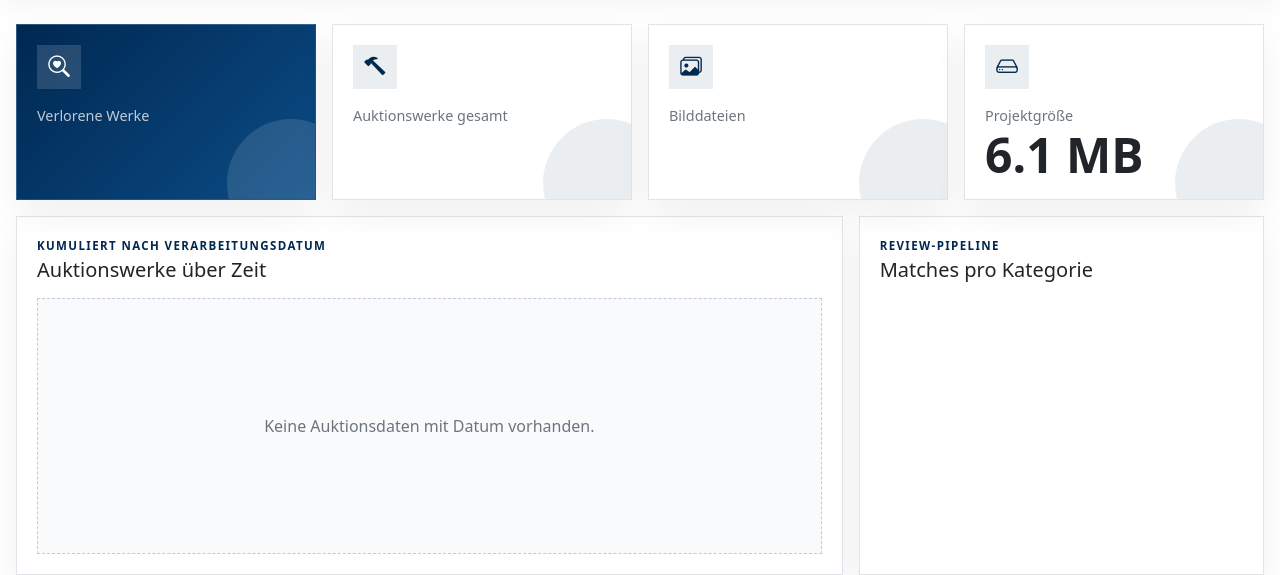
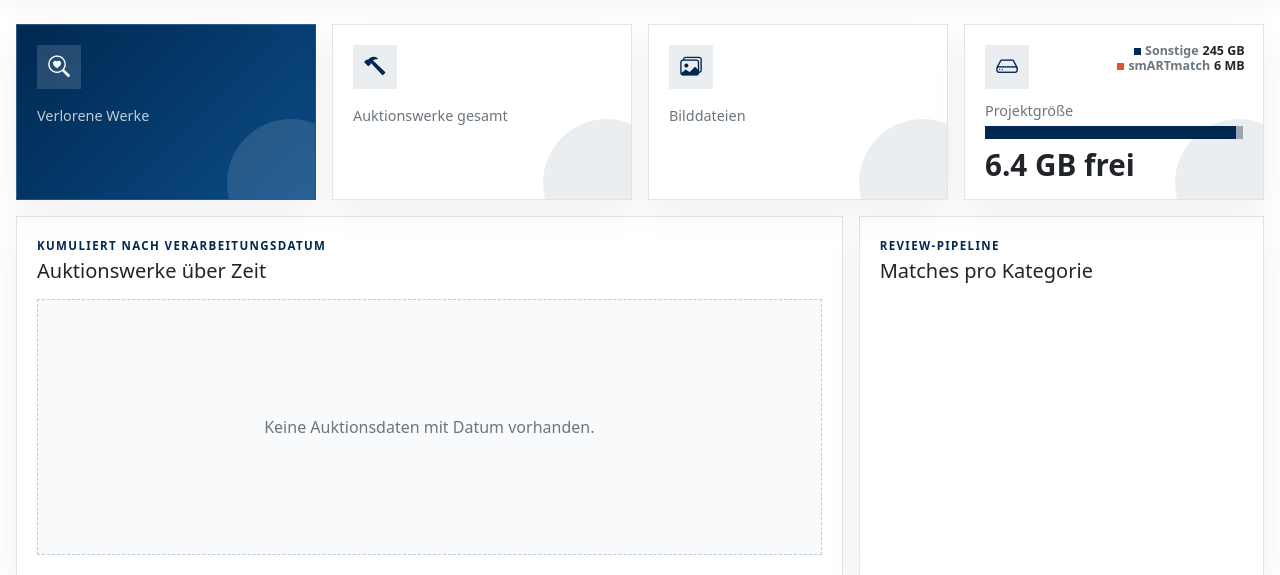
Before and after one commit to HPI-Information-Systems/smARTmatch, a Flask app: template frontend/templates/stats.html in a window 1280 px wide. Shown: the part 59-634 px from the top of the page. Run offline with Flask 3, Linux system fonts and the light colour scheme; the template is opened without the code that fills it, so the values that code supplies are empty; some libraries are stand-ins or nearby versions.

Commit message:
feat(frontend): show disk space on the stats page
Operators can see project, other, and free space, and get a warning when free space falls below ten percent of the project size.

```diff
--- a/frontend/static/frontend.css
+++ b/frontend/static/frontend.css
@@ -1757,6 +1757,111 @@ button,
   white-space: nowrap;
 }
 
+.stats-kpi-disk .stats-kpi-icon {
+  margin-bottom: 0.7rem;
+}
+
+.stats-disk {
+  position: relative;
+  z-index: 1;
+  margin-top: 0.15rem;
+}
+
+.stats-kpi-disk .stats-disk-legend {
+  position: absolute;
+  top: 1.25rem;
+  right: 1.15rem;
+  z-index: 2;
+  display: grid;
+  justify-items: end;
+  gap: 0.16rem;
+  max-width: 58%;
+  margin: 0;
+  color: #6c757d;
+  font-size: 0.78rem;
+  font-weight: 700;
+  line-height: 1;
+}
+
+.stats-disk-legend span {
+  display: inline-flex;
+  align-items: center;
+  justify-content: flex-end;
+  gap: 0.25rem;
+  min-width: 0;
+  white-space: nowrap;
+}
+
+.stats-disk-legend strong {
+  color: #212529;
+  font-variant-numeric: tabular-nums;
+  font-weight: 800;
+}
+
+.stats-disk-swatch-project,
+.stats-disk-legend .stats-disk-swatch-project {
+  background: #e5532f;
+}
+
+.stats-disk-swatch-other,
+.stats-disk-legend .stats-disk-swatch-other {
+  background: #002851;
+}
+
+.stats-disk-swatch-free,
+.stats-disk-legend .stats-disk-swatch-free {
+  background: #9aa6b2;
+}
+
+.stats-disk-bar {
+  display: flex;
+  height: 0.45rem;
+  background: #d5dde6;
+}
+
+.stats-disk-legend i {
+  width: 0.45rem;
+  height: 0.45rem;
+  display: block;
+}
+
+.stats-disk-segment {
+  height: 100%;
+  flex-basis: 0;
+  min-width: 0;
+}
+
+.stats-disk-segment-project {
+  background: #e5532f;
+}
+
+.stats-disk-segment-other {
+  background: #002851;
+}
+
+.stats-disk-segment-free {
+  background: #9aa6b2;
+}
+
+.stats-disk-free {
+  margin: 0.7rem 0 0;
+  color: #212529;
+  font-size: 1.85rem;
+  font-weight: 800;
+  font-variant-numeric: tabular-nums;
+  line-height: 1;
+}
+
+.stats-disk-label {
+  margin: 0;
+  font-weight: 700;
+}
+
+.stats-disk-low .stats-disk-segment-free,
+.stats-disk-low .stats-disk-swatch-free {
+  background: #e74c3c;
+}
+
 .stats-chart-legend {
   display: flex;
   flex-wrap: wrap;
--- a/frontend/static/frontend.js
+++ b/frontend/static/frontend.js
@@ -258,6 +258,143 @@
     window.setTimeout(() => toast.remove(), 220);
   }
 
+  function showDiskSpaceToast(freeLabel) {
+    const container = document.querySelector(".system-toast-container");
+    if (!container || container.querySelector("[data-disk-space-toast]")) return;
+
+    const toast = document.createElement("div");
+    toast.className = "system-toast system-toast-error";
+    toast.dataset.diskSpaceToast = "1";
+    toast.setAttribute("role", "alert");
+    toast.innerHTML = `
+      <div class="system-toast-icon" aria-hidden="true"><i class="bi bi-hdd-fill"></i></div>
+      <div class="system-toast-content">
+        <strong class="system-toast-title">Speicherplatz knapp</strong>
+        <p class="system-toast-message">Nur noch ${freeLabel} Speicherplatz sind auf diesem Datenträger verfügbar. Bitte kontaktieren Sie den Administrator.</p>
+      </div>
+      <button class="system-toast-close" type="button" aria-label="Benachrichtigung schließen">×</button>
+      <div class="system-toast-progress" aria-hidden="true"></div>
+    `;
+    toast.querySelector(".system-toast-close").addEventListener("click", () => dismissSystemToast(toast));
+    container.appendChild(toast);
+    window.setTimeout(() => dismissSystemToast(toast), 10000);
+  }
+
+  function wholeDiskLabel(label) {
+    return String(label || "").replace(/[.,]\d+/, "");
+  }
+
+  function formatDiskBytes(byteCount) {
+    let size = Number(byteCount) || 0;
+    const units = ["B", "KB", "MB", "GB", "TB"];
+    let unit = units[0];
+    for (let index = 0; index < units.length; index += 1) {
+      unit = units[index];
+      if (size < 1024 || unit === "TB") break;
+      size /= 1024;
+    }
+    const precision = unit === "B" ? 0 : 1;
+    return `${size.toFixed(precision).replace(".0", "")} ${unit}`;
+  }
+
+  function ensureProjectDiskMarkup(disk) {
+    const card = disk.closest(".stats-kpi-card");
+    card?.classList.add("stats-kpi-disk");
+    const existingLegend = (card || disk).querySelector("[data-project-disk-legend]");
+    const legendOrderReady = existingLegend?.firstElementChild?.querySelector(".stats-disk-swatch-other")
+      && !existingLegend.querySelector(".stats-disk-swatch-free");
+    if (!existingLegend || existingLegend.classList.contains("stats-chart-legend") || !legendOrderReady) {
+      existingLegend?.remove();
+      const legend = document.createElement("div");
+      legend.className = "stats-disk-legend";
+      legend.dataset.projectDiskLegend = "";
+      legend.innerHTML = `
+        <span><i class="stats-disk-swatch-other"></i>Sonstige <strong data-project-disk-other-label></strong></span>
+        <span><i class="stats-disk-swatch-project"></i>smARTmatch <strong data-project-size-label></strong></span>
+      `;
+      if (card) card.prepend(legend);
+      else disk.prepend(legend);
+    }
+    const legend = (card || disk).querySelector("[data-project-disk-legend]");
+    if (card && legend && legend.parentElement !== card) {
+      card.prepend(legend);
+    }
+    const track = disk.querySelector("[data-project-disk-track]");
+    if (track && track.firstElementChild?.dataset.projectDiskOther !== "") {
+      track.classList.add("stats-disk-bar");
+      track.innerHTML = `
+        <div class="stats-disk-segment stats-disk-segment-other" data-project-disk-other></div>
+        <div class="stats-disk-segment stats-disk-segment-project" data-project-disk-fill></div>
+        <div class="stats-disk-segment stats-disk-segment-free" data-project-disk-free></div>
+      `;
+    }
+    disk.querySelectorAll(".stats-disk-caption").forEach((caption) => {
+      caption.hidden = true;
+    });
+    const existingFreeLine = disk.querySelector("[data-project-disk-free-line]");
+    if (existingFreeLine?.querySelector("i, span, strong")) {
+      existingFreeLine.replaceChildren();
+      existingFreeLine.dataset.projectDiskLabel = "";
+    }
+    if (track && !disk.querySelector("[data-project-disk-free-line]")) {
+      const freeLine = document.createElement("p");
+      freeLine.className = "stats-disk-free";
+      freeLine.dataset.projectDiskFreeLine = "";
+      freeLine.dataset.projectDiskLabel = "";
+      track.insertAdjacentElement("afterend", freeLine);
+    }
+    disk.querySelectorAll("[data-project-size-label], [data-project-disk-label]").forEach((label) => {
+      if (!label.closest("[data-project-disk-legend]") && !label.closest("[data-project-disk-free-line]")) label.hidden = true;
+    });
+    if (!disk.querySelector("[data-project-disk-pending]")) {
+      const pending = document.createElement("p");
+      pending.className = "stats-kpi-note stats-disk-label stats-kpi-value-loading";
+      pending.dataset.projectDiskPending = "";
+      pending.textContent = "Wird berechnet…";
+      disk.appendChild(pending);
+    }
+  }
+
+  function updateProjectDisk(projectSize) {
+    document.querySelectorAll("[data-project-disk]").forEach(ensureProjectDiskMarkup);
+    const ready = Boolean(projectSize.scan_ready && projectSize.disk_free_ready);
+    const projectBytes = Math.max(0, Number(projectSize.size_bytes) || 0);
+    const freeBytes = Math.max(0, Number(projectSize.disk_free_bytes) || 0);
+    const totalBytes = Math.max(0, Number(projectSize.disk_total_bytes) || 0);
+    const otherBytes = ready ? Math.max(0, totalBytes - freeBytes - projectBytes) : 0;
+    document.querySelectorAll("[data-project-disk]").forEach((disk) => {
+      disk.classList.toggle("stats-disk-low", ready && Boolean(projectSize.disk_space_low));
+    });
+    document.querySelectorAll("[data-project-disk-legend], [data-project-disk-free-line]").forEach((legend) => {
+      legend.hidden = !ready;
+    });
+    document.querySelectorAll("[data-project-disk-pending]").forEach((pending) => {
+      pending.hidden = ready;
+    });
+    document.querySelectorAll("[data-project-size-label]").forEach((label) => {
+      label.textContent = ready ? wholeDiskLabel(projectSize.size_label || formatDiskBytes(projectBytes)) : "";
+    });
+    document.querySelectorAll("[data-project-disk-other-label]").forEach((label) => {
+      label.textContent = ready ? wholeDiskLabel(projectSize.disk_other_label || formatDiskBytes(otherBytes)) : "";
+    });
+    document.querySelectorAll("[data-project-disk-label]").forEach((label) => {
+      const freeLabel = projectSize.disk_free_label || formatDiskBytes(freeBytes);
+      label.textContent = ready ? `${freeLabel} frei` : "";
+    });
+    document.querySelectorAll("[data-project-disk-track]").forEach((track) => {
+      track.hidden = !ready;
+    });
+    document.querySelectorAll("[data-project-disk-fill]").forEach((segment) => {
+      segment.style.flexGrow = String(projectBytes);
+    });
+    document.querySelectorAll("[data-project-disk-other]").forEach((segment) => {
+      segment.style.flexGrow = String(otherBytes);
+    });
+    document.querySelectorAll("[data-project-disk-free]").forEach((segment) => {
+      segment.style.flexGrow = String(freeBytes);
+    });
+  }
+
   function showMissingFilesToast(missingLabel) {
     const container = document.querySelector(".system-toast-container");
     if (!container || container.querySelector("[data-missing-files-toast]")) return;
@@ -293,18 +430,20 @@
       const payload = await response.json();
       const imageFiles = payload && payload.image_files;
       const projectSize = payload && payload.project_size;
-      if (projectSize && projectSize.scan_ready) {
-        document.querySelectorAll("[data-project-size-label]").forEach((label) => {
-          label.textContent = projectSize.size_label;
-          label.classList.remove("stats-kpi-value-loading");
-        });
+      if (projectSize) {
+        updateProjectDisk(projectSize);
+      }
+      if (projectSize && projectSize.scan_ready && projectSize.disk_space_low) {
+        showDiskSpaceToast(projectSize.disk_free_label);
       }
       if (imageFiles && imageFiles.scan_ready && Number(imageFiles.missing_count) > 0) {
         showMissingFilesToast(imageFiles.missing_label);
       }
+      const projectPending = !projectSize || !projectSize.scan_ready || !projectSize.disk_free_ready;
+      const imagesPending = !imageFiles || !imageFiles.scan_ready;
       if (
-        (!imageFiles || !imageFiles.scan_ready || !projectSize || !projectSize.scan_ready) &&
-        attempt < SYSTEM_STATUS_MAX_ATTEMPTS
+        (projectPending && attempt < 600) ||
+        (imagesPending && attempt < SYSTEM_STATUS_MAX_ATTEMPTS)
       ) {
         window.setTimeout(() => loadSystemStatus(attempt + 1), SYSTEM_STATUS_POLL_INTERVAL_MS);
       }
--- a/frontend/templates/stats.html
+++ b/frontend/templates/stats.html
@@ -84,10 +84,22 @@
                 </section>
             </div>
             <div class="col">
-                <section class="stats-kpi-card h-100">
+                <section class="stats-kpi-card stats-kpi-disk h-100">
+                    <div class="stats-disk-legend" data-project-disk-legend{% if not stats.project_size.scan_ready or not stats.project_size.disk_free_ready %} hidden{% endif %}>
+                        <span><i class="stats-disk-swatch-other"></i>Sonstige <strong data-project-disk-other-label>{{ stats.project_size.disk_other_label }}</strong></span>
+                        <span><i class="stats-disk-swatch-project"></i>smARTmatch <strong data-project-size-label>{{ stats.project_size.size_label }}</strong></span>
+                    </div>
                     <span class="stats-kpi-icon"><i class="bi bi-hdd" aria-hidden="true"></i></span>
                     <p class="stats-kpi-label">Projektgröße</p>
-                    <p class="stats-kpi-value{% if not stats.project_size.scan_ready %} stats-kpi-value-loading{% endif %}" data-project-size-label>{{ stats.project_size.size_label }}</p>
+                    <div class="stats-disk{% if stats.project_size.disk_space_low %} stats-disk-low{% endif %}" data-project-disk>
+                        <div class="stats-bar-track stats-disk-bar"{% if not stats.project_size.scan_ready or not stats.project_size.disk_free_ready %} hidden{% endif %} data-project-disk-track>
+                            <div class="stats-disk-segment stats-disk-segment-other" data-project-disk-other style="flex-grow: {{ stats.project_size.disk_other_bytes or 0 }}"></div>
+                            <div class="stats-disk-segment stats-disk-segment-project" data-project-disk-fill style="flex-grow: {{ stats.project_size.size_bytes or 0 }}"></div>
+                            <div class="stats-disk-segment stats-disk-segment-free" data-project-disk-free style="flex-grow: {{ stats.project_size.disk_free_bytes or 0 }}"></div>
+                        </div>
+                        <p class="stats-disk-free"{% if not stats.project_size.scan_ready or not stats.project_size.disk_free_ready %} hidden{% endif %} data-project-disk-free-line data-project-disk-label>{% if stats.project_size.disk_free_ready %}{{ stats.project_size.disk_free_label }} frei{% endif %}</p>
+                        <p class="stats-kpi-note stats-disk-label stats-kpi-value-loading" data-project-disk-pending{% if stats.project_size.scan_ready and stats.project_size.disk_free_ready %} hidden{% endif %}>Wird berechnet…</p>
+                    </div>
                 </section>
             </div>
         </div>
```
Also changed, not shown: frontend/stats_storage.py (+70 -10 lines), frontend/tests/test_stats_helpers.py (+48 -0 lines).
